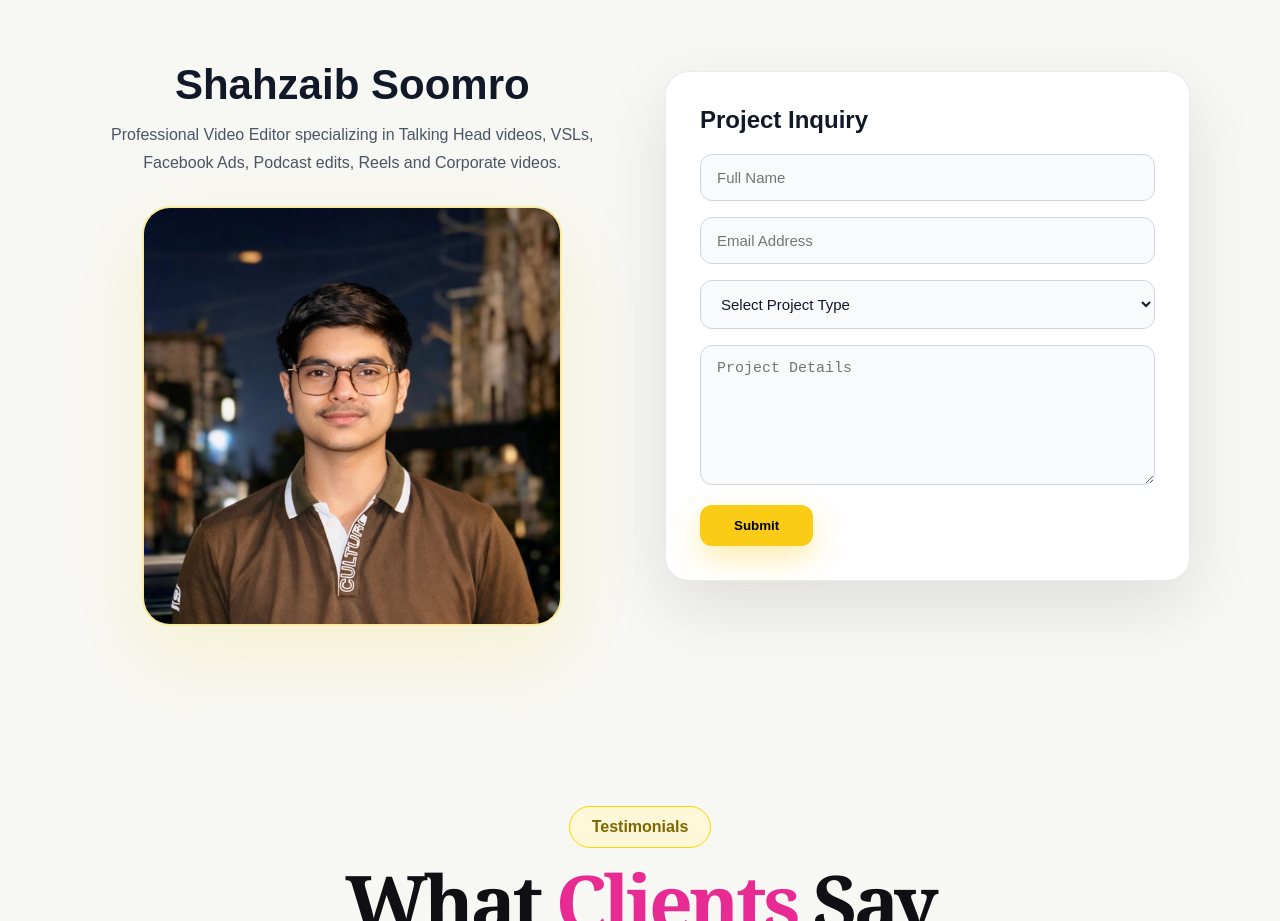
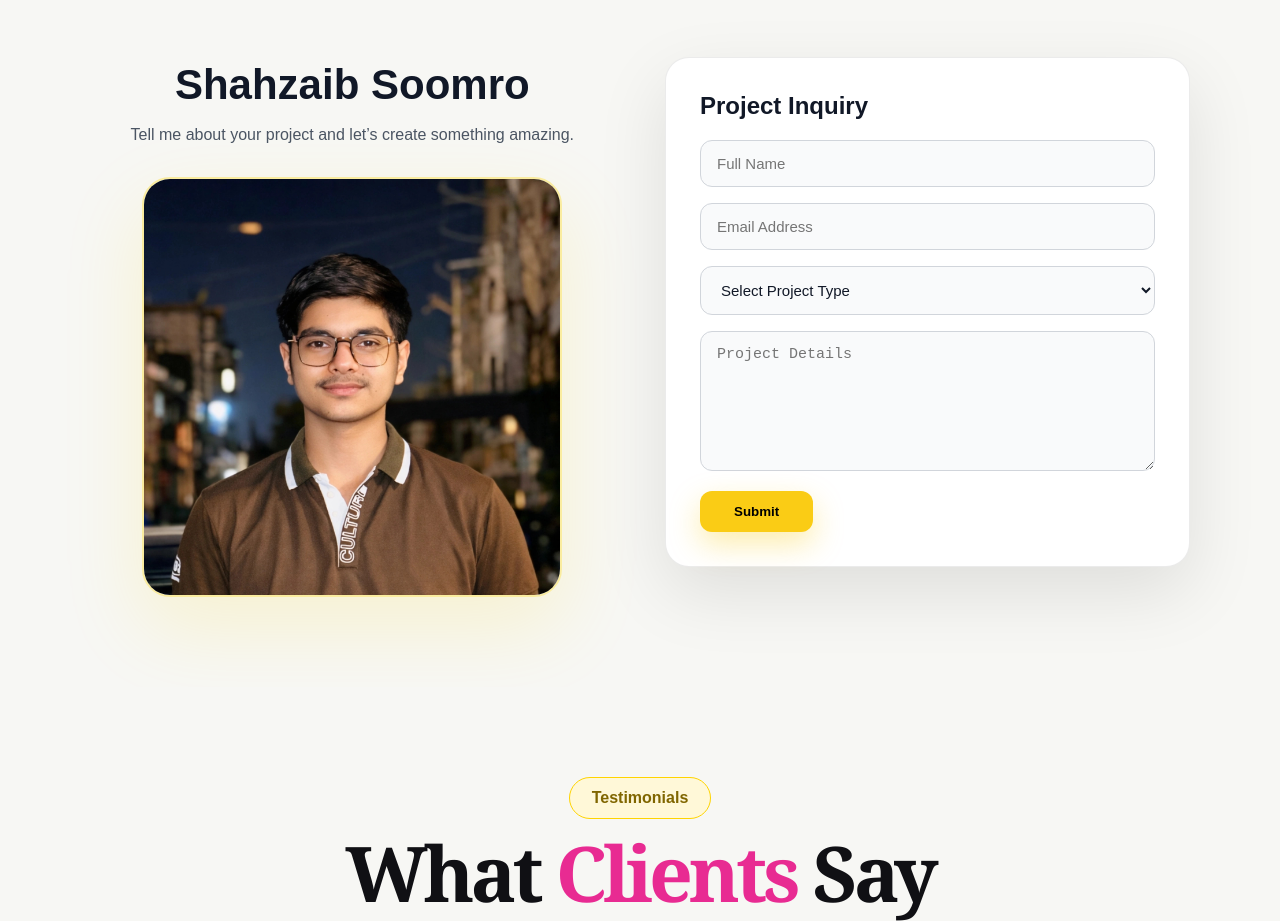
Before and after one commit to shahzaibkhatri918-stack/Shahzaib-Freelance, a Next.js app: page / in a window 1280 px wide. Shown: the part 5900-6821 px from the top of the page. Built offline with nearby package versions, Linux system fonts and the light colour scheme.

Commit message:
Update page.tsx

```diff
--- a/app/page.tsx
+++ b/app/page.tsx
@@ -205,8 +205,7 @@ export default function HomePage() {
       margin: "0 auto 28px",
     }}
   >
-    Professional Video Editor specializing in Talking Head videos,
-    VSLs, Facebook Ads, Podcast edits, Reels and Corporate videos.
+    Tell me about your project and let’s create something amazing.
   </p>
 
   <img
```
